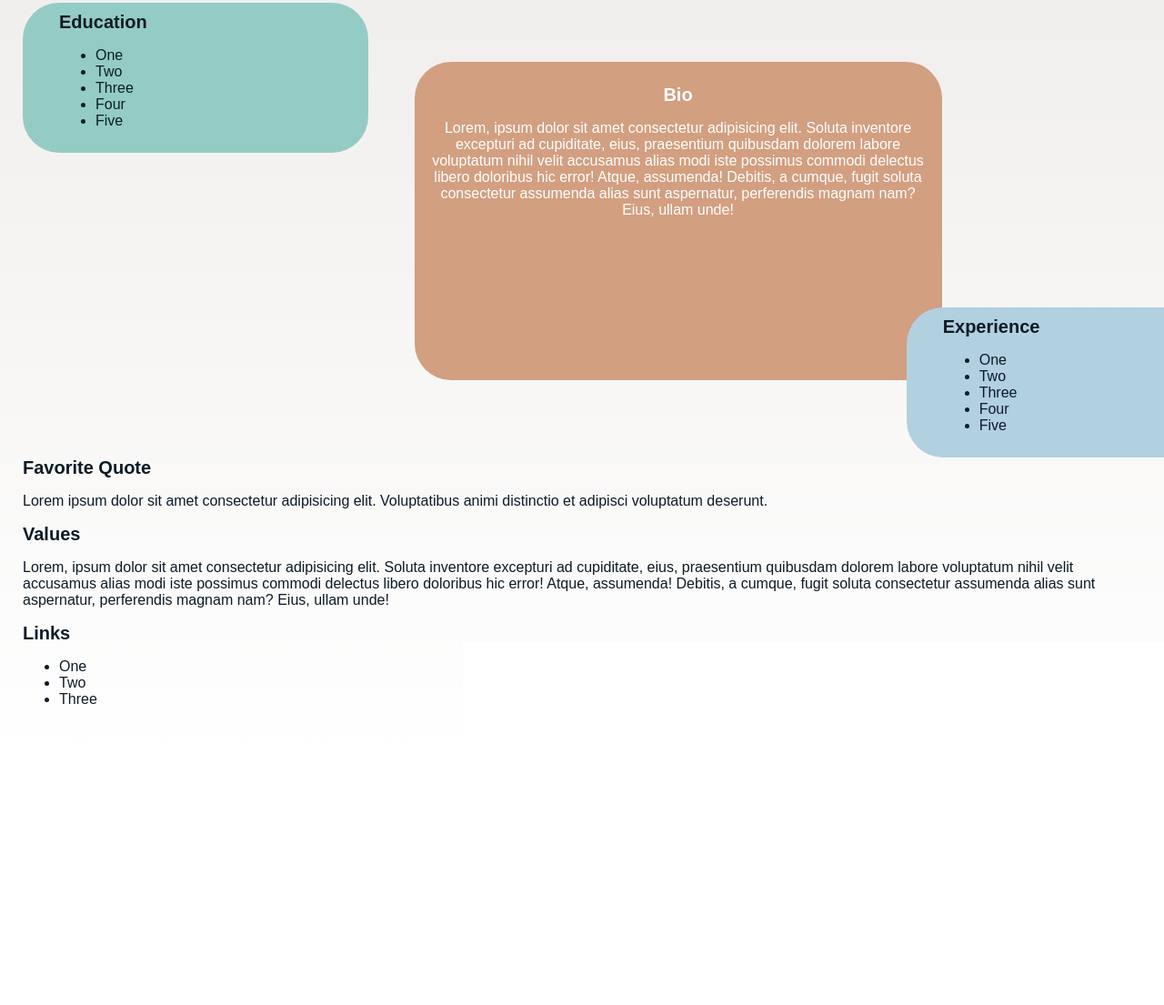
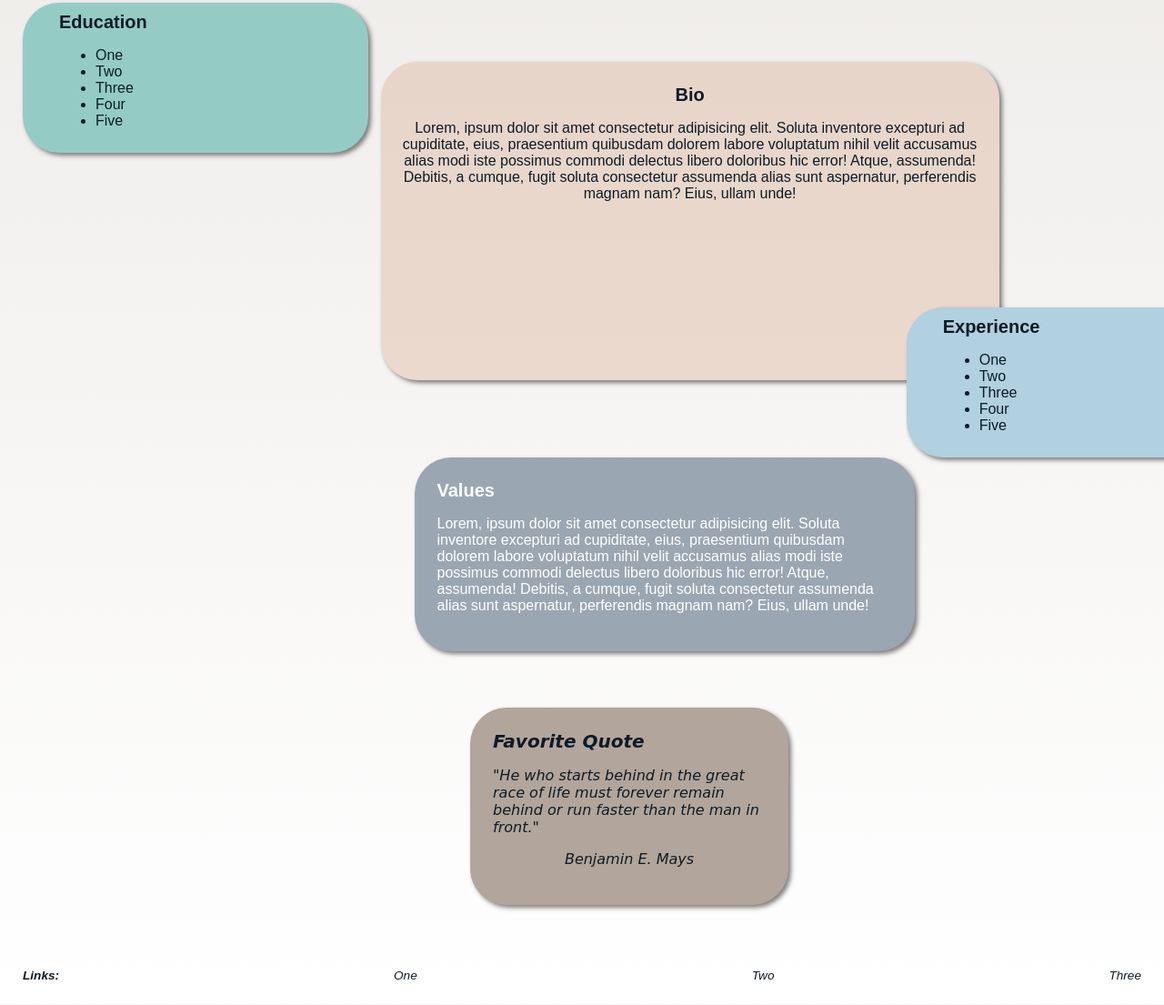
Before and after one commit to cbyzz24/Resume, a plain HTML site: page index.html in a window 1280 px wide. Shown: the part 311-1416 px from the top of the page at 91% size. Before the commit the page ends 1130 px from the top, so only its background shows below. Drawn offline with Linux system fonts and the light colour scheme.

Commit message:
Layout updates

```diff
--- a/index.html
+++ b/index.html
@@ -40,21 +40,26 @@
             </ul>
 
         </div>
-        <div class="quote">
-            <label >Favorite Quote</label>
-            <p>Lorem ipsum dolor sit amet consectetur adipisicing elit. Voluptatibus animi distinctio et adipisci voluptatum deserunt.</p>
-        </div>
+
         <div class="values">
             <label>Values</label>
             <p>Lorem, ipsum dolor sit amet consectetur adipisicing elit. Soluta inventore excepturi ad cupiditate, eius, praesentium quibusdam dolorem labore voluptatum nihil velit accusamus alias modi iste possimus commodi delectus libero doloribus hic error! Atque, assumenda! Debitis, a cumque, fugit soluta consectetur assumenda alias sunt aspernatur, perferendis magnam nam? Eius, ullam unde!</p>
         </div>
+
+        <div class="quote">
+            <label >Favorite Quote</label>
+            <p>"He who starts behind in the great race of life must forever remain behind or run faster than the man in front."</p>
+            <p class="authorName">Benjamin E. Mays</p>
+        </div>
+
         <div class="links">
-            <label >Links</label>
-            <ul class="linkItems">
-                <li>One</li>
-                <li>Two</li>
-                <li>Three</li>
-            </ul>
+            <!-- <label >Links</label> -->
+            <div class="linkItems">
+                <span class="footerLabel">Links:</span>
+                <span>One</span>
+                <span>Two</span>
+                <span>Three</span>
+            </div>
         </div>
     </div>
 
--- a/style.css
+++ b/style.css
@@ -61,19 +61,22 @@ label{
     padding: 10px 40px;
     width: 300px;
     border-radius: 40px;
+    box-shadow: 3px 3px 5px rgba(75, 73, 73, 0.705);
 }
 
 
 .bio{
     margin-top: -100px;
-    margin-left: 35%;
-    background-color: #D29F80;
-    color: white;
+    margin-left: 32%;
+    background-color: #d2a08052;
+    /* background-color: #D29F80; */
+    /* color: white; */
     padding: 25px 15px;
-    width: 550px;
+    width: 650px;
     height: 300px;
     border-radius: 40px;
     text-align: center;
+    box-shadow: 3px 3px 5px rgba(75, 73, 73, 0.705);
 }
 
 .experience{
@@ -83,4 +86,48 @@ label{
     padding: 10px 40px;
     width: 300px;
     border-radius: 40px;
+    box-shadow: 3px 3px 5px rgba(75, 73, 73, 0.705);
 }
+
+.values{
+    margin-left: 35%;
+    width: 500px;
+    background-color: #9aa6b2;
+    padding: 25px;
+    border-radius: 40px;
+    color: white;
+    box-shadow: 3px 3px 5px rgba(75, 73, 73, 0.705);
+}
+
+.quote{
+    margin-top: 5%;
+    margin-left: 40%;
+    width: 300px;
+    background-color: #b2a59b;
+    padding: 25px;
+    border-radius: 40px;
+    font-family: cursive;
+    font-style: italic;
+    box-shadow: 3px 3px 5px rgba(75, 73, 73, 0.705);
+}
+
+.authorName{
+    text-align: center;
+}
+
+
+.links{
+    /* background-color: lightgreen; */
+    margin-top: 70px;
+}
+
+.footerLabel{
+    font-weight: bold;
+}
+
+.linkItems{
+    display: flex;
+    justify-content: space-between;
+    font-size: 0.85rem;
+    font-style: italic;
+}
```
